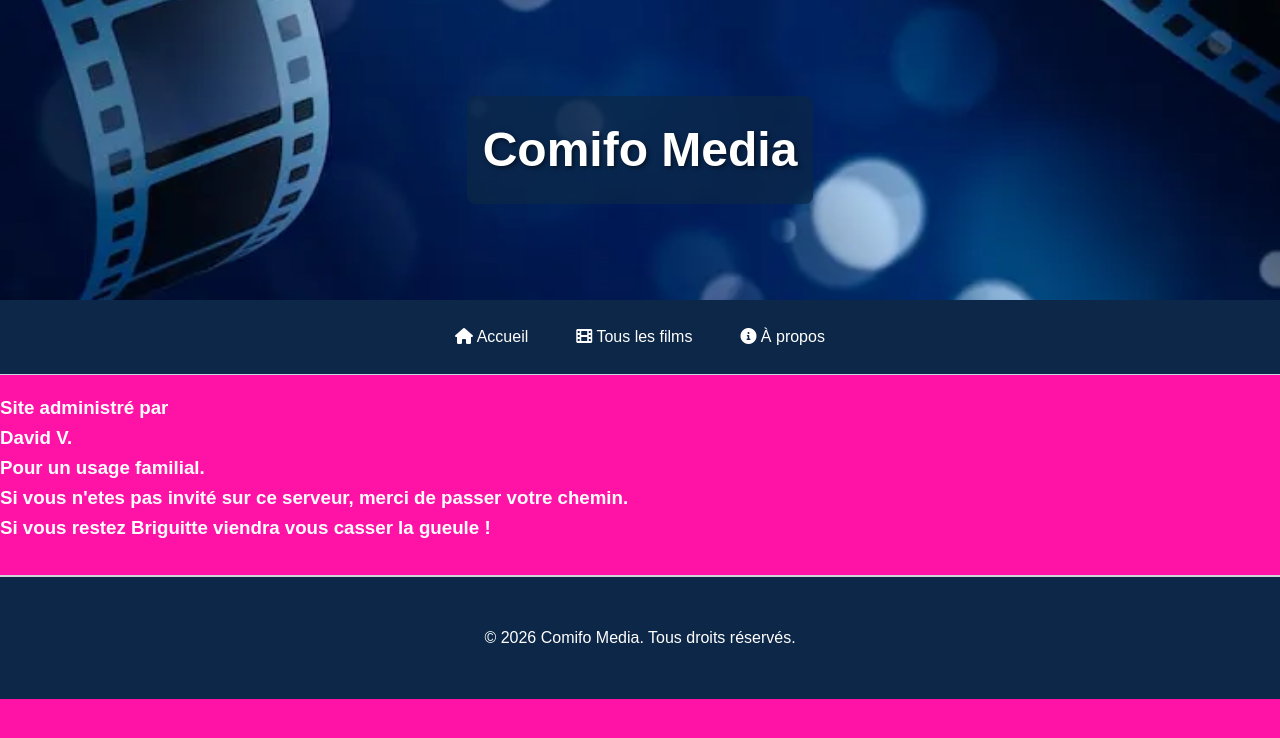
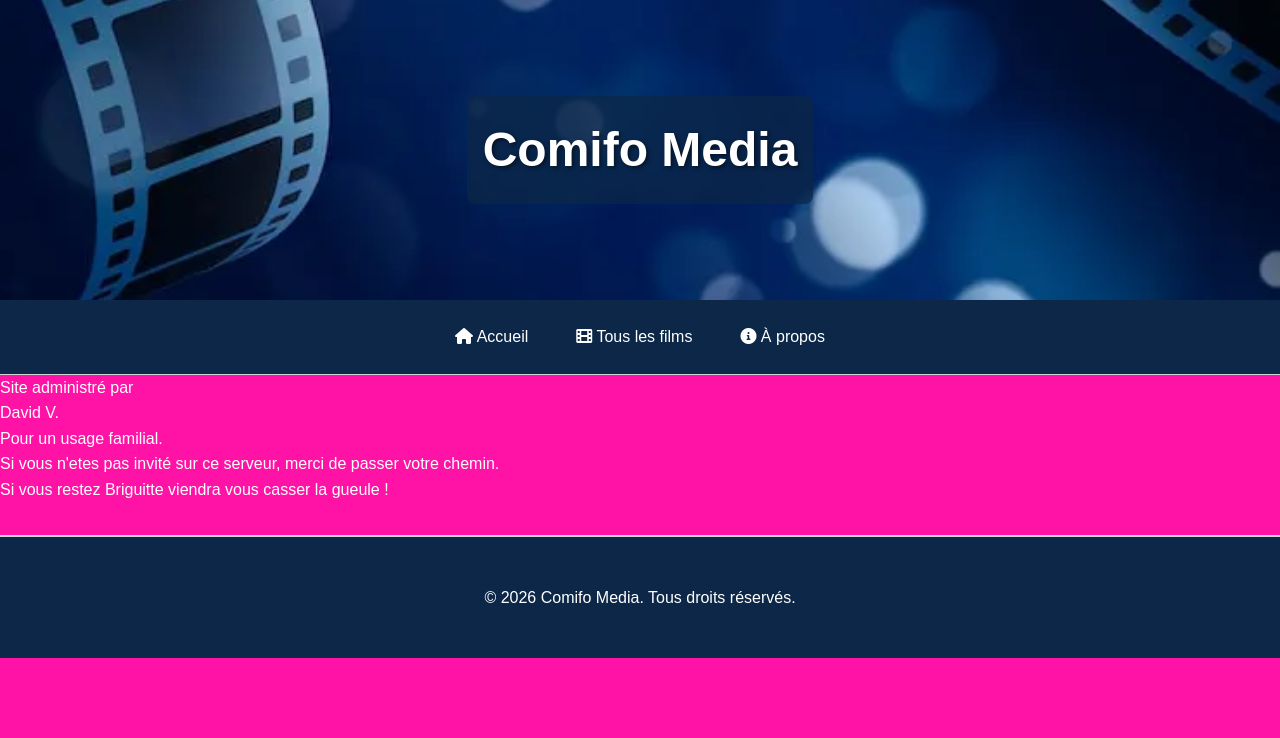
Before and after one commit to comifo-media/comifo-media, a Jekyll site: the page built from about.html, in a window 1280 px wide. Shown: the top 738 px of the page. Built offline with Jekyll 4.4.1, drawn with Linux system fonts in a browser that asks for light colours.

```diff
--- a/about.html
+++ b/about.html
@@ -21,7 +21,7 @@ permalink: /about/
 
 <main>
   <section class="intro">
-    <h3>Site administré par<br>David V.<br>Pour un usage familial.<br>Si vous n'etes pas invité sur ce serveur, merci de passer votre chemin.<br> Si vous restez Briguitte viendra vous casser la gueule !</h2>
+    <apropo>Site administré par<br>David V.<br>Pour un usage familial.<br>Si vous n'etes pas invité sur ce serveur, merci de passer votre chemin.<br> Si vous restez Briguitte viendra vous casser la gueule !</apropo>
   </section>
 
 </main>
```
